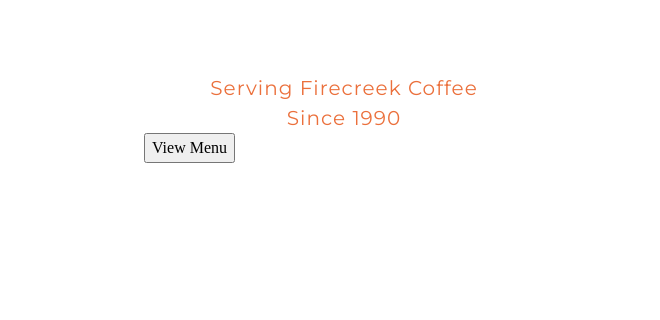
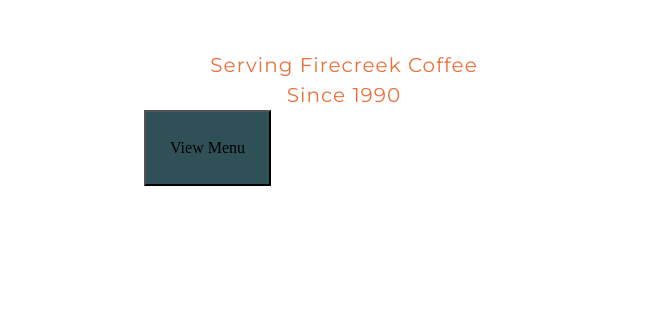
Before and after one commit to rafarnsw/GRA-322, a plain HTML site: page charlies-website/index.html in a window 1280 px wide. Shown: the part 190-510 px from the top of the page, 620-1280 px from the left. Drawn offline with Linux system fonts and the light colour scheme; files that its build step writes are made by us from their sources; a web font is replaced by a local one.

Commit message:
button css

```diff
--- a/charlies-website/CharliesStyle.css
+++ b/charlies-website/CharliesStyle.css
@@ -43,3 +43,8 @@ header {
     width: 70%;
     padding: 10px;
 }
+
+.my-button {
+    background: #2F5057;
+    padding: 1.5rem;
+  }
```
